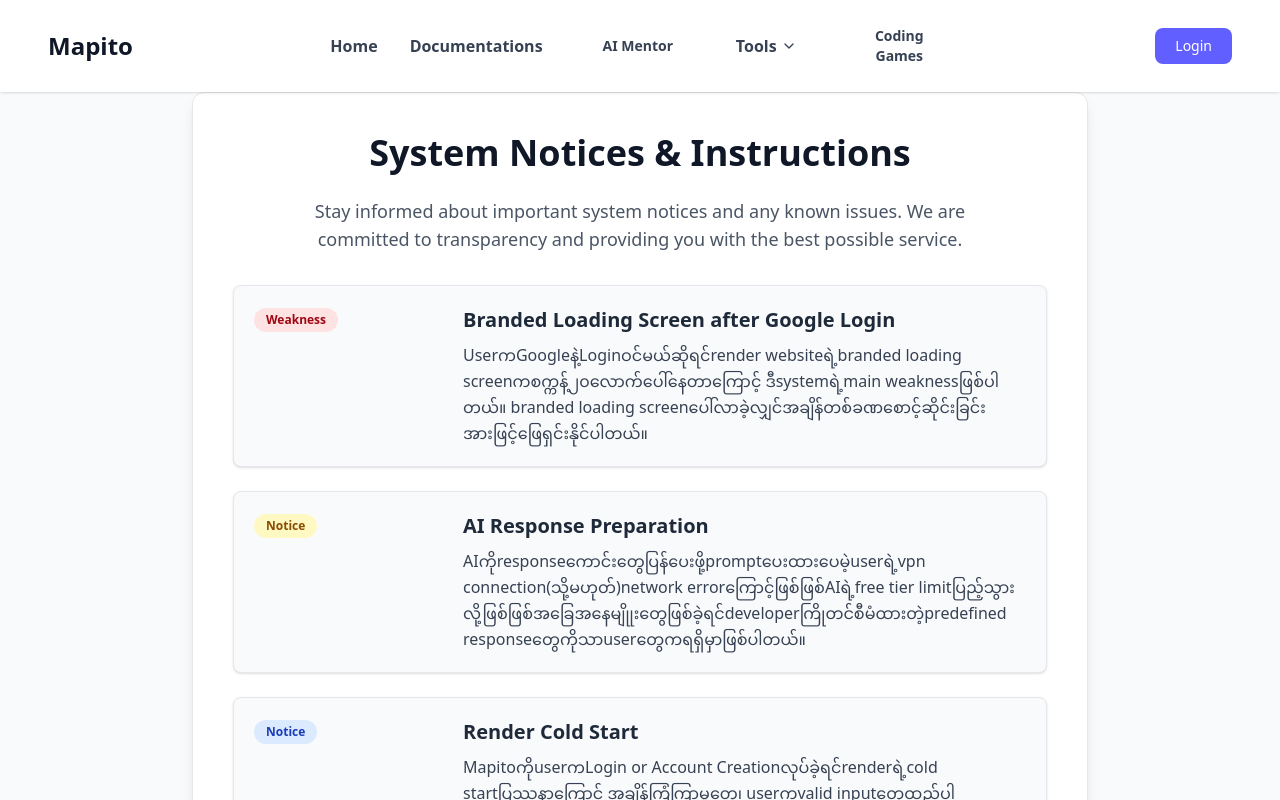
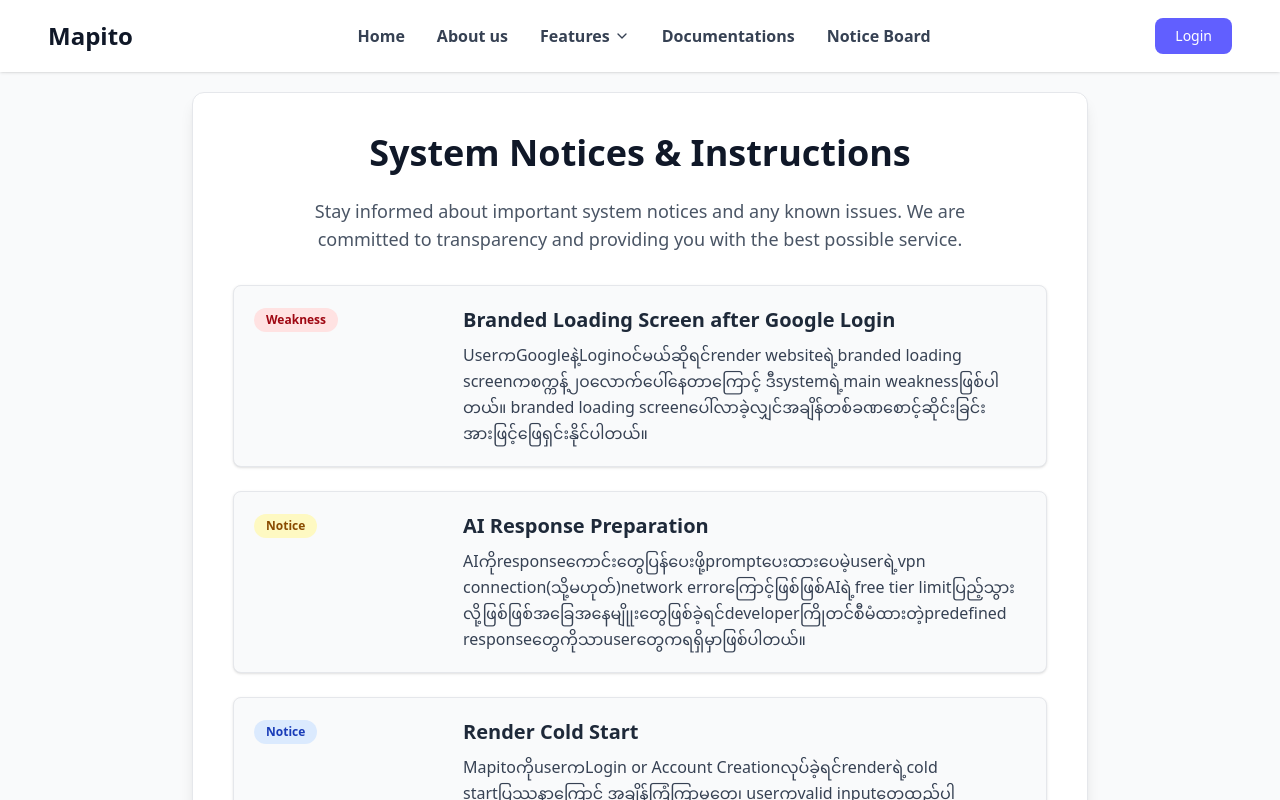
Before and after one commit to wintwah243/Mapito, a React (Vite) app in the folder mapito/: page /notice in a window 1280 px wide. Shown: the top 800 px of the page. Built offline with nearby package versions, Linux system fonts and the light colour scheme.

Commit message:
final nav update

```diff
--- a/mapito/src/components/Navbar.jsx
+++ b/mapito/src/components/Navbar.jsx
@@ -53,12 +53,9 @@ export default function Navbar() {
   return () => document.removeEventListener('mousedown', handleClickOutside);
 }, []);
 
-const NavDropdownItem = ({ to, isAuthenticated, text, icon, onClick }) => (
+const NavDropdownItem = ({ to, isAuthenticated, text, icon }) => (
   <button
-    onClick={() => {
-      navigate(isAuthenticated ? to : "/signup");
-      if (onClick) onClick();
-    }}
+    onClick={() => navigate(isAuthenticated ? to : "/signup")}
     className="flex items-center w-full px-4 py-2.5 text-sm text-gray-700 hover:bg-indigo-50 hover:text-indigo-600 transition-colors"
   >
     <span className="mr-3 text-gray-400">{icon}</span>
@@ -79,20 +76,9 @@ const NavDropdownItem = ({ to, isAuthenticated, text, icon, onClick }) => (
       {/* Desktop Links */}
       <div className="hidden md:flex items-center gap-8 text-gray-700 font-semibold">
         <Link to="/home" className="hover:text-indigo-600 transition-all duration-300 py-2 cursor-pointer">Home</Link>
+        <Link to="/aboutus" className="hover:text-indigo-600 transition-all duration-300 py-2 cursor-pointer">About us</Link>
 
-         <Link
-           to="/documentation"
-           className="hover:text-indigo-600 transition-all duration-300 py-2 cursor-pointer">
-           Documentations
-         </Link>
-
-        <NavDropdownItem
-                to="/ai-mentor"
-                isAuthenticated={isAuthenticated}
-                text="AI Mentor"
-         />
-
-        {/* dropdown for various tools */}
+        {/* dropdown for various features */}
         <div className="relative group" onMouseLeave={() => setDropdownOpen(false)}>
           <button
             className="flex items-center gap-1 hover:text-indigo-600 transition-all duration-300 py-2"
@@ -100,7 +86,7 @@ const NavDropdownItem = ({ to, isAuthenticated, text, icon, onClick }) => (
             aria-expanded={dropdownOpen}
             aria-haspopup="true"
           >
-            <span className="cursor-pointer">Tools</span>
+            <span className="cursor-pointer">Features</span>
             <ChevronDown
               className={`w-4 h-4 transition-transform ${dropdownOpen ? 'rotate-180' : ''}`}
             />
@@ -113,16 +99,22 @@ const NavDropdownItem = ({ to, isAuthenticated, text, icon, onClick }) => (
               ref={dropdownRef}
             >
               <NavDropdownItem
-                to="/quiz"
+                to="/ai-mentor"
                 isAuthenticated={isAuthenticated}
-                text="Quizzes"
-                icon={<FaClipboardList className="w-5 h-5" />}
+                text="AI Mentor"
+                icon={<FaUserFriends className="w-5 h-5" />}
               />
               <NavDropdownItem
                 to="/code"
                 isAuthenticated={isAuthenticated}
                 text="Code Editor"
                 icon={<FaCode className="w-5 h-5" />}
+              />
+              <NavDropdownItem
+                to="/quiz"
+                isAuthenticated={isAuthenticated}
+                text="Quizzes"
+                icon={<FaClipboardList className="w-5 h-5" />}
               />
               <NavDropdownItem
                 to="/typing-test"
@@ -136,15 +128,27 @@ const NavDropdownItem = ({ to, isAuthenticated, text, icon, onClick }) => (
                 text="QuickNotes"
                 icon={<FaStickyNote className="w-5 h-5" />}
               />
+              <NavDropdownItem
+                to="/codinggame"
+                isAuthenticated={isAuthenticated}
+                text="Coding Games"
+                icon={<FaGamepad className="w-5 h-5" />}
+              />
             </div>
           )}
         </div>
 
-         <NavDropdownItem
-                to="/codinggame"
-                isAuthenticated={isAuthenticated}
-                text="Coding Games"
-          />
+         <Link
+           to="/documentation"
+           className="hover:text-indigo-600 transition-all duration-300 py-2 cursor-pointer">
+           Documentations
+         </Link>
+
+         <Link
+           to="/notice"
+           className="hover:text-indigo-600 transition-all duration-300 py-2 cursor-pointer">
+           Notice Board
+         </Link>
 
       </div>
 
@@ -219,27 +223,10 @@ const NavDropdownItem = ({ to, isAuthenticated, text, icon, onClick }) => (
             Home
           </Link>
 
-          <button
-            onClick={() => {
-              toggleMenu();
-              isAuthenticated ? navigate("/documentation") : navigate("/signup");
-            }}
-            className="text-gray-700 hover:text-indigo-600 font-semibold flex items-center gap-3"
-          >
-            <FaBook size={20} className="text-gray-600" />
-            Documentation
-          </button>
-
-          <button
-            onClick={() => {
-              toggleMenu();
-              isAuthenticated ? navigate("/ai-mentor") : navigate("/signup");
-            }}
-            className="text-gray-700 hover:text-indigo-600 font-semibold flex items-center gap-3"
-          >
-            <FaUserFriends size={20} className="text-gray-600" />
-            AI Mentor
-          </button>
+          <Link to="/aboutus" onClick={toggleMenu} className="text-gray-700 hover:text-indigo-600 font-semibold flex items-center gap-3">
+            <FaInfoCircle size={20} className="text-gray-600" />
+            About us
+          </Link>
 
           <button
             onClick={() => {
@@ -296,6 +283,39 @@ const NavDropdownItem = ({ to, isAuthenticated, text, icon, onClick }) => (
             Coding games
           </button>
 
+          <button
+            onClick={() => {
+              toggleMenu();
+              isAuthenticated ? navigate("/ai-mentor") : navigate("/signup");
+            }}
+            className="text-gray-700 hover:text-indigo-600 font-semibold flex items-center gap-3"
+          >
+            <FaUserFriends size={20} className="text-gray-600" />
+            AI Mentor
+          </button>
+
+           <button
+            onClick={() => {
+              toggleMenu();
+              isAuthenticated ? navigate("/documentation") : navigate("/signup");
+            }}
+            className="text-gray-700 hover:text-indigo-600 font-semibold flex items-center gap-3"
+          >
+            <FaBook size={20} className="text-gray-600" />
+            Documentation
+          </button>
+
+          <button
+            onClick={() => {
+              toggleMenu();
+              navigate("/notice");
+            }}
+            className="text-gray-700 hover:text-indigo-600 font-semibold flex items-center gap-3"
+          >
+            <FaBell size={20} className="text-gray-600" />
+            Notice Board
+          </button>
+
           {isAuthenticated ? (
             <>
               <div onClick={() => { navigate("/userinfo"); toggleMenu(); }} className="flex items-center gap-5 cursor-pointer">
@@ -308,7 +328,7 @@ const NavDropdownItem = ({ to, isAuthenticated, text, icon, onClick }) => (
                 ) : (
                   <CharAvatar fullName={userName} width="w-12" height="h-12" />
                 )}
-                <p className="text-gray-700 hover:text-indigo-600 font-semibold flex items-center gap-3">Account info</p>
+                <p className="text-gray-700 hover:text-indigo-600 font-semibold flex items-center gap-3">Accout info</p>
               </div>
               <button
                 onClick={() => {
```
